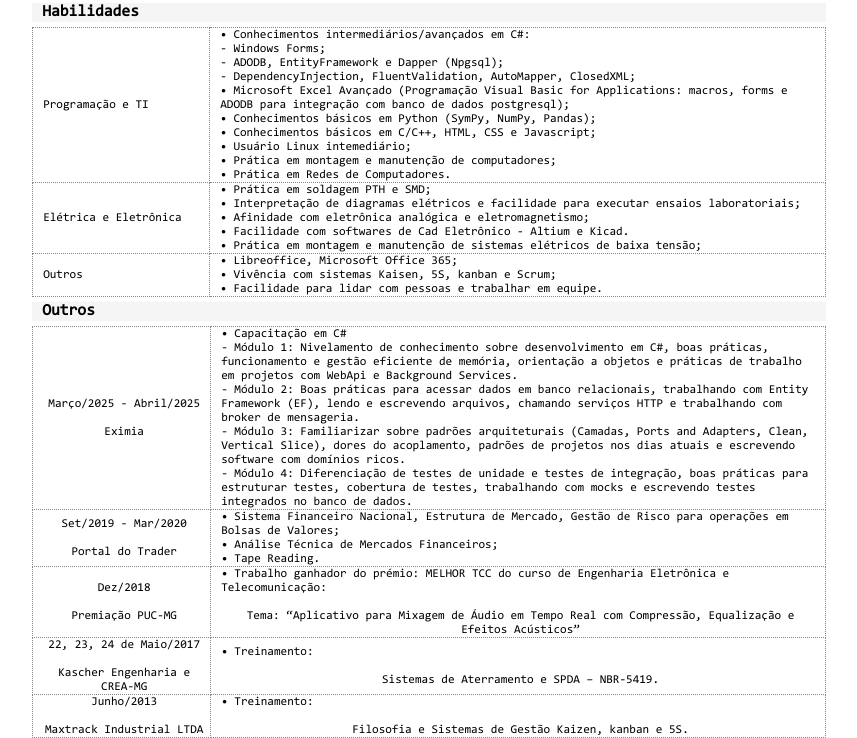
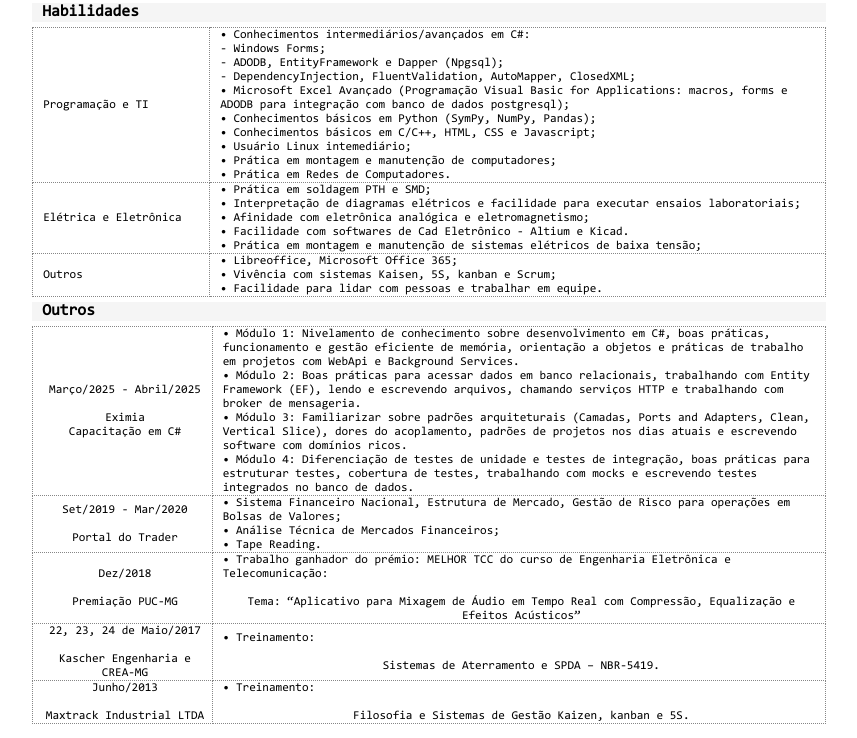
Before and after one commit to sgsilvabraz/curriculumvitae, a plain HTML site: page index.html in a window 1280 px wide. Shown: the part 1260-1998 px from the top of the page, without its empty margins (211-1068 px from the left). Drawn offline with Linux system fonts and the light colour scheme.

Commit message:
Update index.html

```diff
--- a/index.html
+++ b/index.html
@@ -240,17 +240,17 @@
                 <p>Março/2025 - Abril/2025</p>
                 <br>
                 <p>Eximia</p>
+                <p>Capacitação em C#</p>
             </td>
             <td>
-                <p>• Capacitação em C#</p>
-                <p>- Módulo 1: Nivelamento de conhecimento sobre desenvolvimento em C#, boas práticas,
+                <p>• Módulo 1: Nivelamento de conhecimento sobre desenvolvimento em C#, boas práticas,
                     funcionamento e gestão eficiente de memória, orientação a objetos e práticas de
                     trabalho em projetos com WebApi e Background Services.</p>
-                <p>- Módulo 2: Boas práticas para acessar dados em banco relacionais, trabalhando com Entity Framework (EF),
+                <p>• Módulo 2: Boas práticas para acessar dados em banco relacionais, trabalhando com Entity Framework (EF),
                     lendo e escrevendo arquivos, chamando serviços HTTP e trabalhando com broker de mensageria.</p>
-                <p>- Módulo 3: Familiarizar sobre padrões arquiteturais (Camadas, Ports and Adapters, Clean, Vertical Slice),
+                <p>• Módulo 3: Familiarizar sobre padrões arquiteturais (Camadas, Ports and Adapters, Clean, Vertical Slice),
                     dores do acoplamento, padrões de projetos nos dias atuais e escrevendo software com domínios ricos.</p>
-                <p>- Módulo 4: Diferenciação de testes de unidade e testes de integração, boas práticas para estruturar testes,
+                <p>• Módulo 4: Diferenciação de testes de unidade e testes de integração, boas práticas para estruturar testes,
                     cobertura de testes, trabalhando com mocks e escrevendo testes integrados no banco de dados.</p>
             </td>
         </tr>
```
